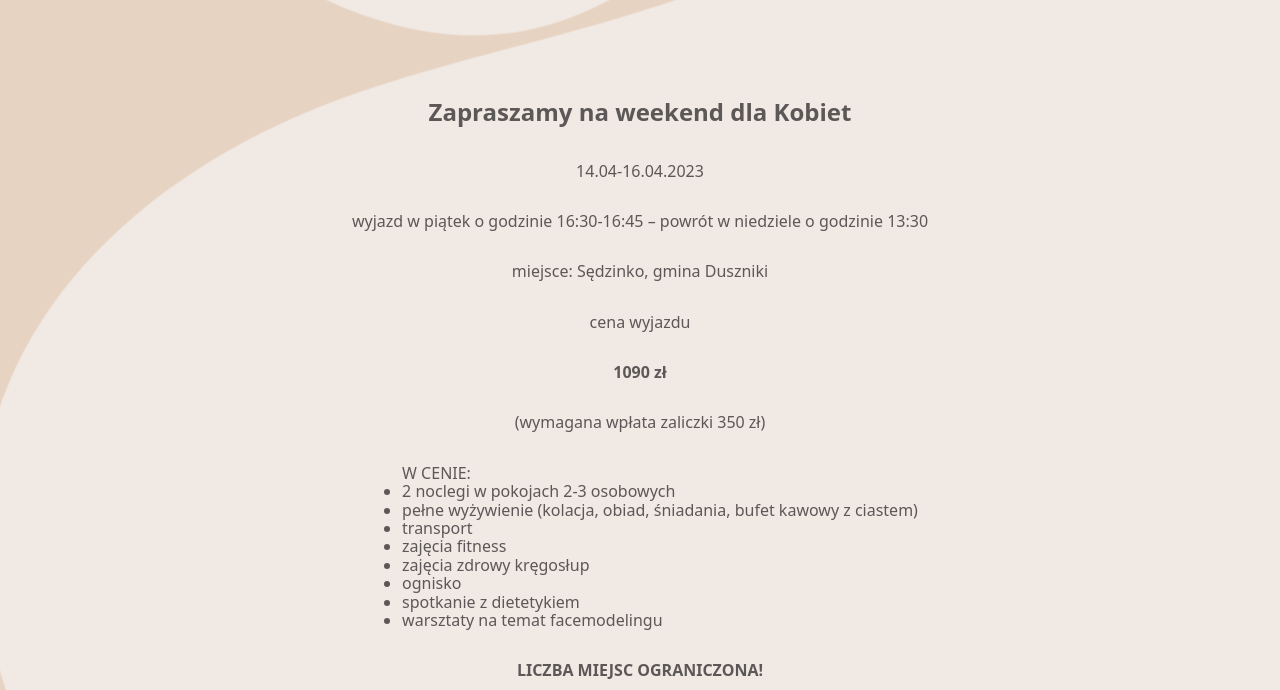
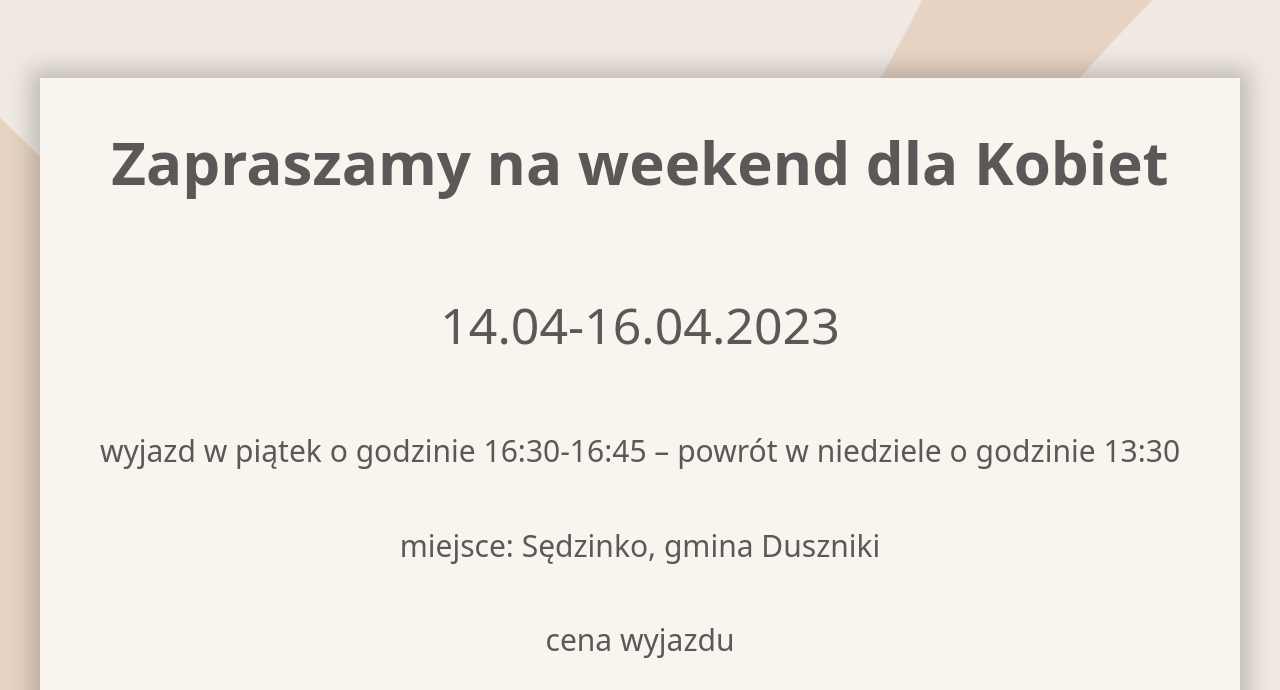
Before and after one commit to zabelmarta/beautytrip, a plain HTML site: page index.html in a window 1280 px wide. Shown: the part 1721-2411 px from the top of the page. Drawn offline with nearby package versions, Linux system fonts and the light colour scheme.

Commit message:
location

```diff
--- a/index.html
+++ b/index.html
@@ -122,34 +122,34 @@
     <!-- Program in short -->
 
 
-    <div class="section__short">
-        <div class="container container--light short">
-        <h2 class="short__tittle">Zapraszamy na weekend dla Kobiet</h2>
+    <div class="section__program">
+        <div class="container container--light program">
+        <h2 class="program__tittle">Zapraszamy na weekend dla Kobiet</h2>
 
-        <p class="short__date">14.04-16.04.2023</p>
-        <p class="short__time">wyjazd w piątek o godzinie 16:30-16:45 – powrót w niedziele o godzinie 13:30</p>
+        <p class="program__date">14.04-16.04.2023</p>
+        <p class="program__time">wyjazd w piątek o godzinie 16:30-16:45 – powrót w niedziele o godzinie 13:30</p>
 
-        <p class="short__place">miejsce: Sędzinko, gmina Duszniki</p>
+        <p class="program__place">miejsce: Sędzinko, gmina Duszniki</p>
 
-        <p class="short__prices">cena wyjazdu</p>
-        <p class="short__price">
+        <p class="program__prices">cena wyjazdu</p>
+        <p class="program__price">
             <b>1090 zł</b>
         </p>
-        <p class="short__prices">
+        <p class="program__prices">
         (wymagana wpłata zaliczki 350 zł)</p>
 
-        <ul class="short__list">W CENIE:
+        <ul class="program__list">W CENIE:
 
-        <li class="short__item"> 2 noclegi w pokojach 2-3 osobowych</li>
-        <li class="short__item"> pełne wyżywienie (kolacja, obiad, śniadania, bufet kawowy z ciastem)</li>
-        <li class="short__item"> transport</li>
-        <li class="short__item"> zajęcia fitness</li>
-        <li class="short__item"> zajęcia zdrowy kręgosłup</li>
-        <li class="short__item"> ognisko</li>
-        <li class="short__item"> spotkanie z dietetykiem</li>
-        <li class="short__item"> warsztaty na temat facemodelingu</li>
+        <li class="program__item"> 2 noclegi w pokojach 2-3 osobowych</li>
+        <li class="program__item"> pełne wyżywienie (kolacja, obiad, śniadania, bufet kawowy z ciastem)</li>
+        <li class="program__item"> transport</li>
+        <li class="program__item"> zajęcia fitness</li>
+        <li class="program__item"> zajęcia zdrowy kręgosłup</li>
+        <li class="program__item"> ognisko</li>
+        <li class="program__item"> spotkanie z dietetykiem</li>
+        <li class="program__item"> warsztaty na temat facemodelingu</li>
         </ul>
-        <p class="short__end"><b>LICZBA MIEJSC OGRANICZONA!</b></p>
+        <p class="program__end"><b>LICZBA MIEJSC OGRANICZONA!</b></p>
         <button type="button" class="button button--orange button__list">Zapisz się!
         </button>
 </div>
--- a/sass/components/_body.scss
+++ b/sass/components/_body.scss
@@ -1,7 +1,7 @@
 body{
   background-image: url(./img/background.png);
  background-attachment: fixed;
- background-position:center"
+ background-position:center;
 
 }
 .body__hotel{
--- a/sass/components/_hotel.scss
+++ b/sass/components/_hotel.scss
@@ -1,5 +1,5 @@
 .hotel{
-    align-items: flex-start;
+    align-items: center;
     margin-top: 100px;
     margin-bottom: 100px;
     flex-direction: column;
@@ -8,16 +8,18 @@
 width: 100%;
 display: flex;
 flex-direction: column;
+align-items: center;
     }
 
     &__tittle{
 font-size: 30px;
 margin-top: 40px;
 margin-bottom: 30px;
+text-align: center;
     }
 
     &__img{
-        width: 30px;
+        width: 150px;
         height: auto;
     }
 
@@ -26,4 +28,8 @@ margin-bottom: 30px;
         color: #fff;
 
     }
+
+    &__map{
+        margin-top: 30px;
+    }
 }
--- /dev/null
+++ b/sass/components/_new.scss
@@ -0,0 +1,7 @@
+.new{
+display: flex;
+flex-direction: column;
+
+
+
+}
--- a/sass/components/_program.scss
+++ b/sass/components/_program.scss
@@ -1,9 +1,31 @@
-.program{
-display: flex;
-flex-direction: column;
+.program {
+    font-size: 30px;
+    background-color: #FAF4EF;
+    box-shadow: 0 0 20px 10px #5c58574d;
+}
 
-&__tittle{
+.program__tittle {
+font-size: 60px;
+    }
 
-}
-__
-}
+    .program__date{
+font-size: 50px;
+    }
+
+
+
+    .program__price{
+font-size: 50px;
+    }
+
+    .program__list{
+font-size: 40px;
+    }
+
+    .program__item{
+font-size: 30px;
+    }
+
+    .program__end{
+        margin-bottom: 50px;
+    }
--- a/sass/components/_short.scss
+++ /dev/null
@@ -1,31 +0,0 @@
-.short{
-    font-size: 30px;
-    background-color: #FAF4EF;
-    box-shadow: 0 0 20px 10px #5c58574d;
-
-    &__tittle{
-font-size: 60px;
-    }
-
-    &__date{
-font-size: 50px;
-    }
-
-
-
-    &__price{
-font-size: 50px;
-    }
-
-    &__list{
-font-size: 40px;
-    }
-
-    &__item{
-font-size: 30px;
-    }
-
-    &__end{
-        margin-bottom: 50px;
-    }
-}
--- a/sass/main.scss
+++ b/sass/main.scss
@@ -7,7 +7,6 @@
 @import './components/header';
 @import './components/hero';
 @import './components/about';
-@import './components/short';
 @import './components/hotel';
 @import './components/program';
 
```
Also changed, not shown: location.html (+10 -6 lines), program.html (+1 -1 lines), css/main.css, css/main.min.css, 2 other files.
